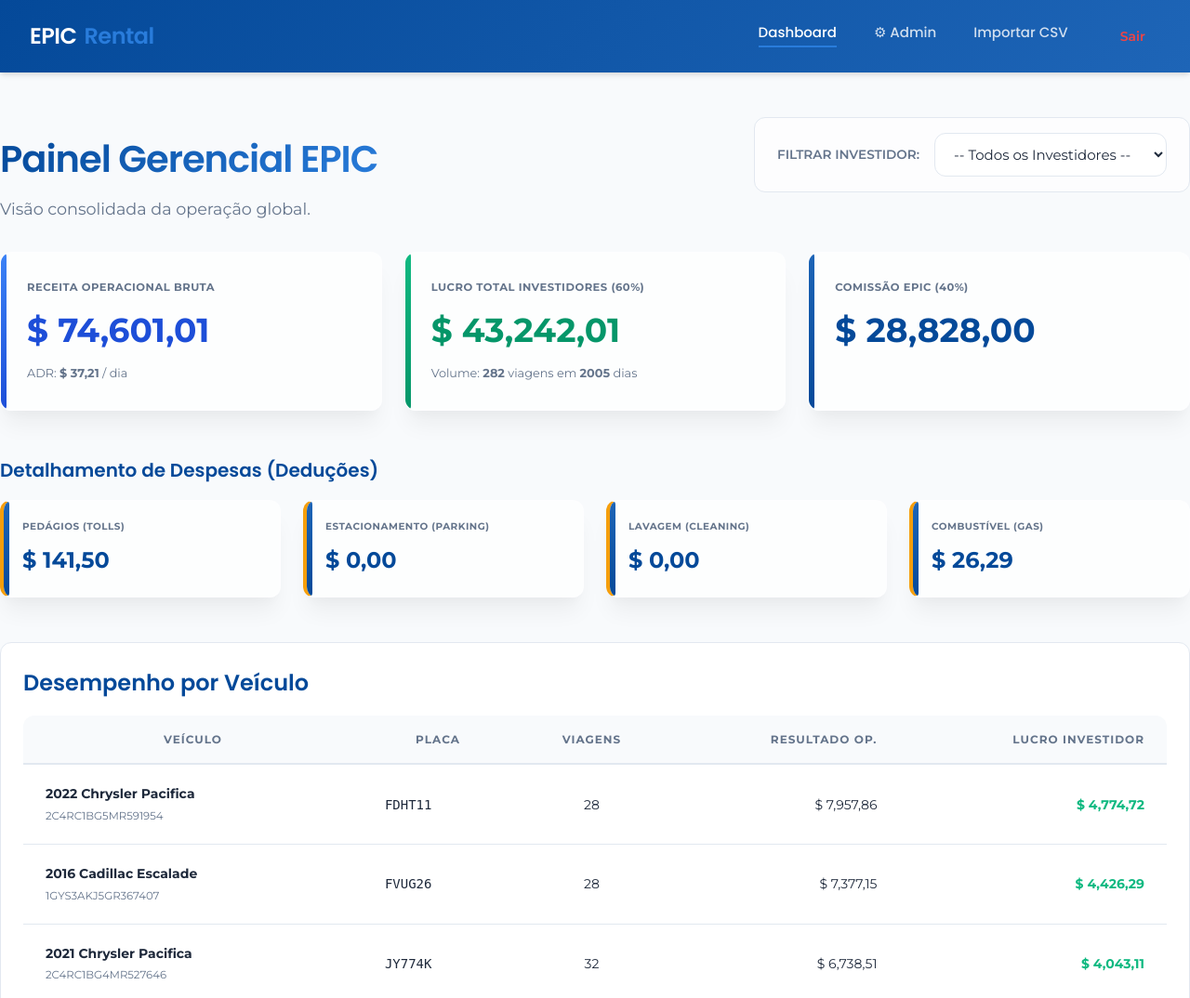
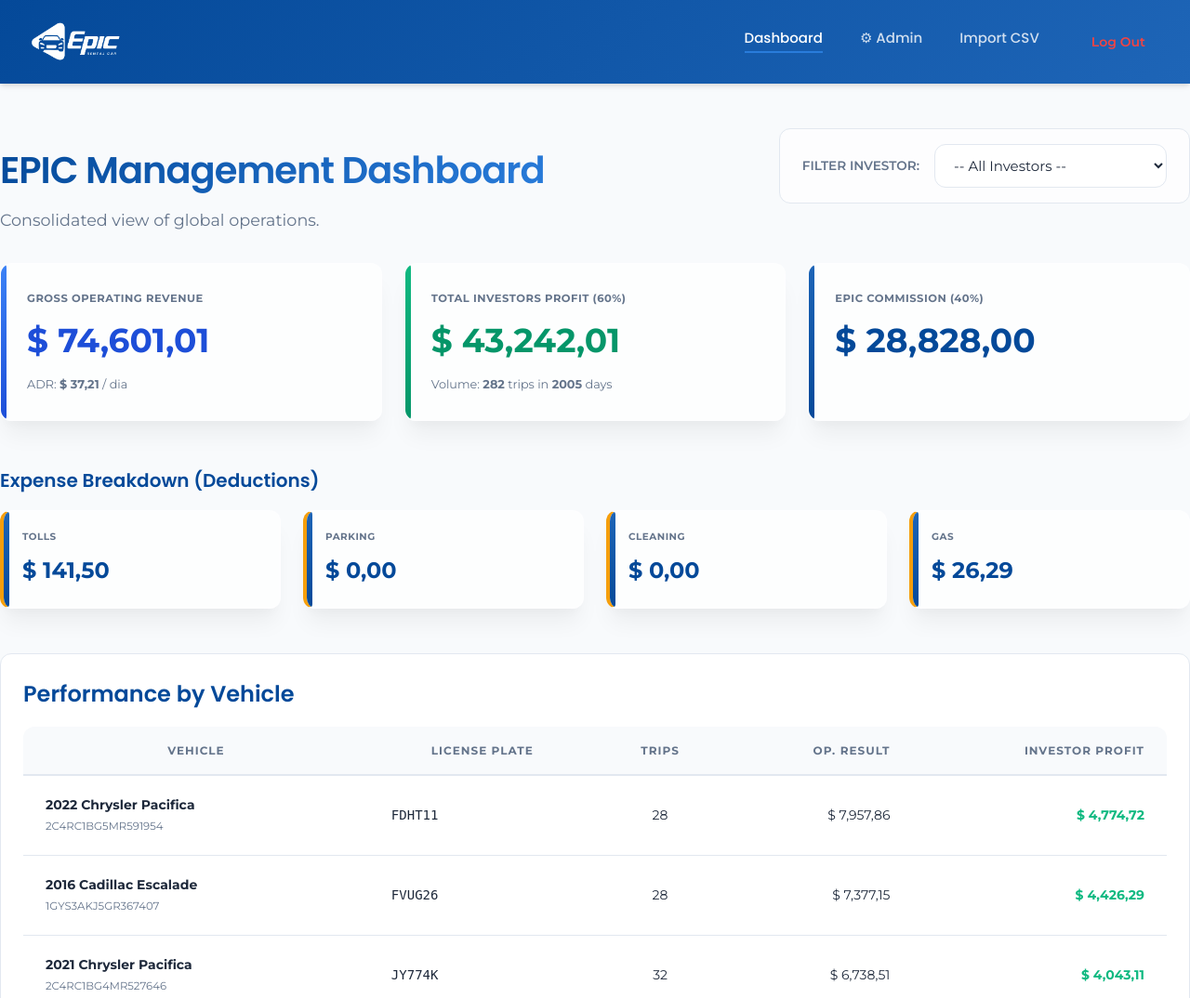
Before and after one commit to whoisgabreu/EPIC-Rent-a-Car, a Django app: page / in a window 1280 px wide. Shown: the top 1074 px of the page at 93% size. Run offline with Django 5.2, Linux system fonts and the light colour scheme; a user stored in the database is signed in; data comes from the database, SQL or seed files in the repository; both versions use the stored data as it was after the commit.

Commit message:
A V1 ta pronta

```diff
--- a/templates/base.html
+++ b/templates/base.html
@@ -1,6 +1,7 @@
 {% load static %}
 <!DOCTYPE html>
-<html lang="pt-br">
+<html lang="en">
+
 <head>
     <meta charset="UTF-8">
     <meta name="viewport" content="width=device-width, initial-scale=1.0">
@@ -8,28 +9,39 @@
     <link rel="stylesheet" href="{% static 'css/style.css' %}">
     <link rel="preconnect" href="https://fonts.googleapis.com">
     <link rel="preconnect" href="https://fonts.gstatic.com" crossorigin>
-    <link href="https://fonts.googleapis.com/css2?family=Montserrat:wght@400;500;600;700&family=Poppins:wght@300;400;500;600;700&display=swap" rel="stylesheet">
+    <link
+        href="https://fonts.googleapis.com/css2?family=Montserrat:wght@400;500;600;700&family=Poppins:wght@300;400;500;600;700&display=swap"
+        rel="stylesheet">
     {% block extra_head %}{% endblock %}
 </head>
+
 <body>
     <nav class="navbar">
         <div class="container">
-            <a href="{% url 'dashboard' %}" class="logo">EPIC <span>Rental</span></a>
+            <a href="{% url 'dashboard' %}" class="logo"><img src="{% static 'image/logo2.png' %}" alt="EPIC Rental"
+                    style="max-height: 50px;"></a>
             <ul class="nav-links">
                 {% if user.is_authenticated %}
-                <li><a href="{% url 'dashboard' %}" class="{% if request.resolver_match.url_name == 'dashboard' %}active{% endif %}">Dashboard</a></li>
+                <li><a href="{% url 'dashboard' %}"
+                        class="{% if request.resolver_match.url_name == 'dashboard' %}active{% endif %}">Dashboard</a>
+                </li>
                 {% if user.is_staff %}
-                <li><a href="{% url 'admin_panel' %}" class="{% if 'admin-panel' in request.path %}active{% endif %}">⚙ Admin</a></li>
-                <li><a href="{% url 'upload_csv' %}" class="{% if request.resolver_match.url_name == 'upload_csv' %}active{% endif %}">Importar CSV</a></li>
+                <li><a href="{% url 'admin_panel' %}" class="{% if 'admin-panel' in request.path %}active{% endif %}">⚙
+                        Admin</a></li>
+                <li><a href="{% url 'upload_csv' %}"
+                        class="{% if request.resolver_match.url_name == 'upload_csv' %}active{% endif %}">Import CSV</a>
+                </li>
                 {% endif %}
                 <li>
                     <form action="{% url 'logout' %}" method="post" style="display: inline;">
                         {% csrf_token %}
-                        <button type="submit" class="btn-logout" style="background: none; border: none; cursor: pointer; padding: 0.5rem 1rem;">Sair</button>
+                        <button type="submit" class="btn-logout"
+                            style="background: none; border: none; cursor: pointer; padding: 0.5rem 1rem;">Log
+                            Out</button>
                     </form>
                 </li>
                 {% else %}
-                <li><a href="{% url 'login' %}">Entrar</a></li>
+                <li><a href="{% url 'login' %}">Log In</a></li>
                 {% endif %}
             </ul>
         </div>
@@ -51,10 +63,11 @@
 
     <footer class="footer">
         <div class="container">
-            <p>&copy; 2026 EPIC Rental Car. Todos os direitos reservados.</p>
+            <p>&copy; 2026 EPIC Rental Car. All rights reserved.</p>
         </div>
     </footer>
 
     {% block extra_js %}{% endblock %}
 </body>
+
 </html>
--- a/templates/dashboard/index.html
+++ b/templates/dashboard/index.html
@@ -7,27 +7,27 @@
 <header class="mb-4" style="display: flex; justify-content: space-between; align-items: flex-end; flex-wrap: wrap; gap: 1.5rem;">
     <div>
         <h1 style="font-size: 2.5rem; background: linear-gradient(135deg, var(--primary-dark), var(--primary-vibrant)); background-clip: text; -webkit-background-clip: text; -webkit-text-fill-color: transparent;">
-            {% if is_admin %}Painel Gerencial EPIC{% else %}Portal do Investidor{% endif %}
+            {% if is_admin %}EPIC Management Dashboard{% else %}Investor Portal{% endif %}
         </h1>
         <p class="text-muted" style="font-size: 1.1rem; margin-top: 0.5rem;">
             {% if is_admin %}
                 {% if investor %}
-                    Visão detalhada: <strong>{{ investor.name }}</strong>
+                    Detailed view: <strong>{{ investor.name }}</strong>
                 {% else %}
-                    Visão consolidada da operação global.
+                    Consolidated view of global operations.
                 {% endif %}
             {% else %}
-                Bem-vindo, <strong>{{ investor.name }}</strong>. Veja o desempenho da sua frota.
+                Welcome, <strong>{{ investor.name }}</strong>. Track your fleet's performance.
             {% endif %}
         </p>
     </div>
 
     {% if is_admin %}
     <div class="filter-container">
-        <span style="font-size: 0.85rem; font-weight: 600; text-transform: uppercase; color: var(--secondary);">Filtrar Investidor:</span>
+        <span style="font-size: 0.85rem; font-weight: 600; text-transform: uppercase; color: var(--secondary);">Filter Investor:</span>
         <form action="" method="get" id="investorFilterForm">
             <select name="investor_id" class="form-control" onchange="this.form.submit()" style="min-width: 250px;">
-                <option value="">-- Todos os Investidores --</option>
+                <option value="">-- All Investors --</option>
                 {% for inv in all_investors %}
                 <option value="{{ inv.id }}" {% if selected_investor_id == inv.id|stringformat:"s" %}selected{% endif %}>
                     {{ inv.name }}
@@ -43,43 +43,43 @@
 <!-- Main Metrics Grid -->
 <div class="stats-grid">
     <div class="stat-card highlight-info">
-        <div class="stat-label">Receita Operacional Bruta</div>
+        <div class="stat-label">Gross Operating Revenue</div>
         <div class="stat-value">$ {{ metrics.gross_earnings|floatformat:2|intcomma }}</div>
         <div style="font-size: 0.8rem; margin-top: 0.5rem; color: var(--text-muted);">
             ADR: <strong>$ {{ metrics.adr|floatformat:2|intcomma }}</strong> / dia
         </div>
     </div>
     <div class="stat-card highlight-success">
-        <div class="stat-label">{% if is_admin and not investor %}Lucro Total Investidores (60%){% else %}Seu Lucro (60%){% endif %}</div>
+        <div class="stat-label">{% if is_admin and not investor %}Total Investors Profit (60%){% else %}Your Profit (60%){% endif %}</div>
         <div class="stat-value">$ {{ metrics.investor_share|floatformat:2|intcomma }}</div>
         <div style="font-size: 0.8rem; margin-top: 0.5rem; color: var(--text-muted);">
-            Volume: <strong>{{ metrics.total_trips }}</strong> viagens em <strong>{{ metrics.total_days }}</strong> dias
+            Volume: <strong>{{ metrics.total_trips }}</strong> trips in <strong>{{ metrics.total_days }}</strong> days
         </div>
     </div>
     <div class="stat-card">
-        <div class="stat-label">Comissão EPIC (40%)</div>
+        <div class="stat-label">EPIC Commission (40%)</div>
         <div class="stat-value">$ {{ metrics.epic_share|floatformat:2|intcomma }}</div>
     </div>
 </div>
 
 <!-- Detailed Expenses Grid -->
 <div class="mb-4">
-    <h3 class="mb-2" style="font-size: 1.25rem; font-weight: 600; color: var(--primary-dark);">Detalhamento de Despesas (Deduções)</h3>
+    <h3 class="mb-2" style="font-size: 1.25rem; font-weight: 600; color: var(--primary-dark);">Expense Breakdown (Deductions)</h3>
     <div class="stats-grid" style="grid-template-columns: repeat(auto-fit, minmax(200px, 1fr));">
         <div class="stat-card" style="padding: 1.25rem; border-left: 4px solid var(--warning);">
-            <div class="stat-label" style="font-size: 0.65rem;">Pedágios (Tolls)</div>
+            <div class="stat-label" style="font-size: 0.65rem;">Tolls</div>
             <div class="stat-value" style="font-size: 1.5rem;">$ {{ metrics.expenses.tolls|floatformat:2|intcomma }}</div>
         </div>
         <div class="stat-card" style="padding: 1.25rem; border-left: 4px solid var(--warning);">
-            <div class="stat-label" style="font-size: 0.65rem;">Estacionamento (Parking)</div>
+            <div class="stat-label" style="font-size: 0.65rem;">Parking</div>
             <div class="stat-value" style="font-size: 1.5rem;">$ {{ metrics.expenses.parking|floatformat:2|intcomma }}</div>
         </div>
         <div class="stat-card" style="padding: 1.25rem; border-left: 4px solid var(--warning);">
-            <div class="stat-label" style="font-size: 0.65rem;">Lavagem (Cleaning)</div>
+            <div class="stat-label" style="font-size: 0.65rem;">Cleaning</div>
             <div class="stat-value" style="font-size: 1.5rem;">$ {{ metrics.expenses.cleaning|floatformat:2|intcomma }}</div>
         </div>
         <div class="stat-card" style="padding: 1.25rem; border-left: 4px solid var(--warning);">
-            <div class="stat-label" style="font-size: 0.65rem;">Combustível (Gas)</div>
+            <div class="stat-label" style="font-size: 0.65rem;">Gas</div>
             <div class="stat-value" style="font-size: 1.5rem;">$ {{ metrics.expenses.gas|floatformat:2|intcomma }}</div>
         </div>
     </div>
@@ -88,16 +88,16 @@
 
 <div class="mb-4">
     <div class="card" style="padding: 1.5rem;">
-        <h2 class="mb-2" style="font-size: 1.5rem; color: var(--primary-dark);">Desempenho por Veículo</h2>
+        <h2 class="mb-2" style="font-size: 1.5rem; color: var(--primary-dark);">Performance by Vehicle</h2>
         <div class="table-container" style="border: none; box-shadow: none;">
             <table>
                 <thead>
                     <tr>
-                        <th>Veículo</th>
-                        <th>Placa</th>
-                        <th style="text-align: center;">Viagens</th>
-                        <th style="text-align: right;">Resultado Op.</th>
-                        <th style="text-align: right;">{% if is_admin %}Lucro Investidor{% else %}Seu Lucro (60%){% endif %}</th>
+                        <th>Vehicle</th>
+                        <th>License Plate</th>
+                        <th style="text-align: center;">Trips</th>
+                        <th style="text-align: right;">Op. Result</th>
+                        <th style="text-align: right;">{% if is_admin %}Investor Profit{% else %}Your Profit (60%){% endif %}</th>
                     </tr>
                 </thead>
                 <tbody>
@@ -112,7 +112,7 @@
                     {% empty %}
                     <tr>
                         <td colspan="5" style="text-align: center; padding: 3rem; color: var(--text-muted);">
-                            Nenhum dado disponível.
+                            No data available.
                         </td>
                     </tr>
                     {% endfor %}
@@ -123,17 +123,17 @@
 </div>
 
 <div class="card" style="padding: 1.5rem;">
-    <h2 class="mb-2" style="font-size: 1.5rem; color: var(--primary-dark);">Viagens Recentes</h2>
+    <h2 class="mb-2" style="font-size: 1.5rem; color: var(--primary-dark);">Recent Trips</h2>
     <div class="table-container" style="border: none; box-shadow: none;">
         <table>
             <thead>
                 <tr>
-                    <th>ID Reserva</th>
-                    <th>Veículo</th>
-                    <th>Hóspede</th>
-                    <th>Início</th>
+                    <th>Reservation ID</th>
+                    <th>Vehicle</th>
+                    <th>Guest</th>
+                    <th>Start Date</th>
                     <th>Status</th>
-                    <th style="text-align: right;">Ganhos</th>
+                    <th style="text-align: right;">Earnings</th>
                 </tr>
             </thead>
             <tbody>
@@ -153,7 +153,7 @@
                 {% empty %}
                 <tr>
                     <td colspan="6" style="text-align: center; padding: 3rem; color: var(--text-muted);">
-                        Nenhuma viagem encontrada.
+                        No trips found.
                     </td>
                 </tr>
                 {% endfor %}
```
Also changed, not shown: templates/dashboard/admin/confirm_delete.html (+6 -6 lines), templates/dashboard/admin/investor_form.html (+11 -11 lines), templates/dashboard/admin/investor_list.html (+21 -21 lines), templates/dashboard/admin/panel.html (+15 -15 lines), templates/dashboard/admin/user_form.html (+6 -6 lines), templates/dashboard/admin/user_list.html (+21 -21 lines), templates/dashboard/admin/vehicle_form.html (+6 -6 lines), templates/dashboard/admin/vehicle_list.html (+21 -21 lines), templates/dashboard/login.html (+4 -4 lines), templates/dashboard/upload.html (+10 -10 lines), db.sqlite3, static/image/logo2.png (added). Lines whose indentation alone changed are shown as unchanged.
